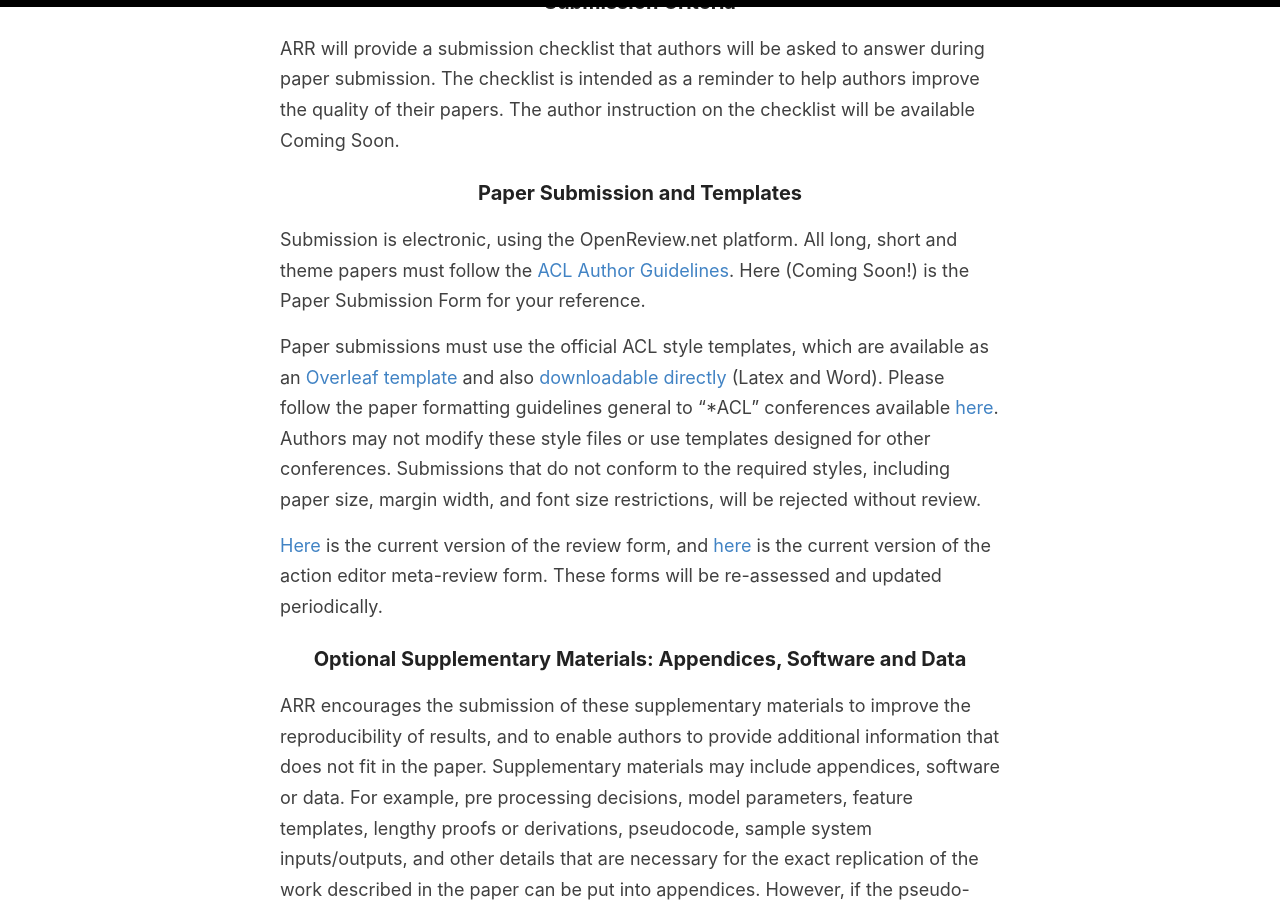
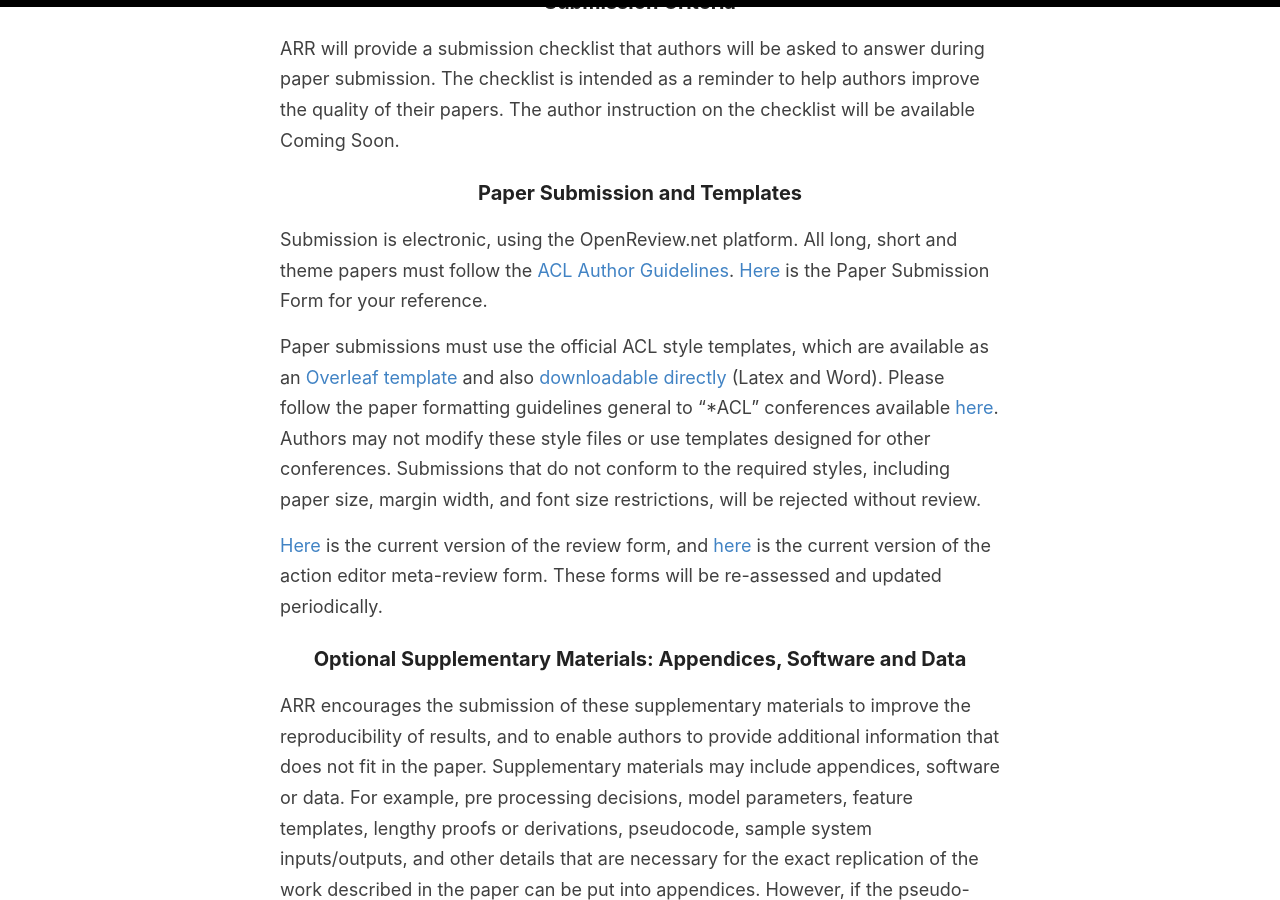
Before and after one commit to amitmerchant1990/reverie, a Jekyll site: the page built from cfp.md, in a window 1280 px wide and 900 px high, scrolled down 5012 px. Built offline with Jekyll 4.4.1, drawn with Linux system fonts in a browser that asks for light colours.

Commit message:
Update cfp.md

```diff
--- a/cfp.md
+++ b/cfp.md
@@ -105,7 +105,7 @@ ARR will provide a submission checklist that authors will be asked to answer dur
 
 ### Paper Submission and Templates
 
-Submission is electronic, using the OpenReview.net platform. All long, short and theme papers must follow the [ACL Author Guidelines](https://www.aclweb.org/adminwiki/index.php?title=ACL_Author_Guidelines). Here (Coming Soon!) is the Paper Submission Form for your reference.
+Submission is electronic, using the OpenReview.net platform. All long, short and theme papers must follow the [ACL Author Guidelines](https://www.aclweb.org/adminwiki/index.php?title=ACL_Author_Guidelines). [Here](https://aclrollingreview.org/submissionform) is the Paper Submission Form for your reference.
 
 Paper submissions must use the official ACL style templates, which are available as an [Overleaf template](https://www.overleaf.com/read/crtcwgxzjskr) and also [downloadable directly](https://github.com/acl-org/ACLPUB/tree/master/templates)  (Latex and Word). Please follow the paper formatting guidelines general to "\*ACL" conferences available [here](https://acl-org.github.io/ACLPUB/formatting.html).
 Authors may not modify these style files or use templates designed for other conferences. Submissions that do not conform to the required styles, including paper size, margin width, and font size restrictions, will be rejected without review.
```
